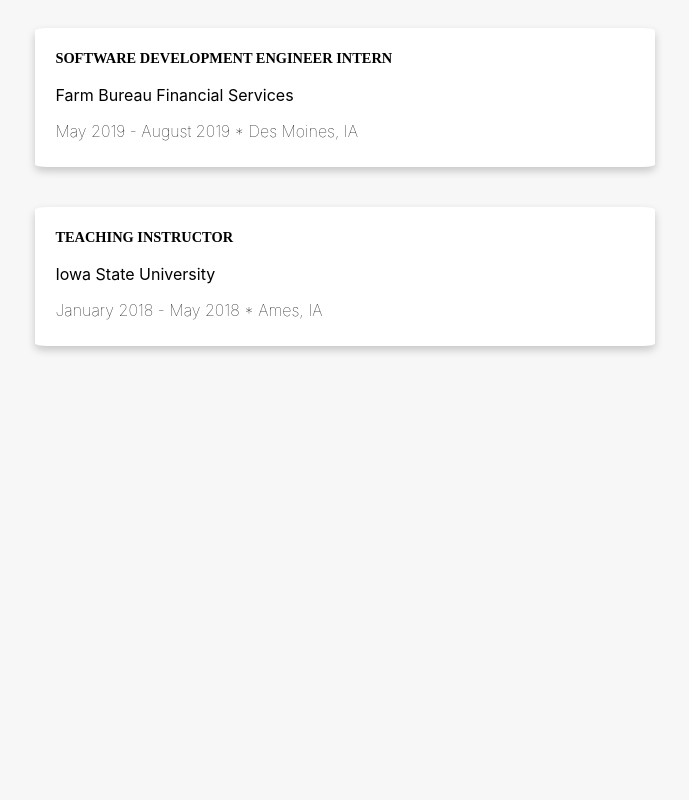
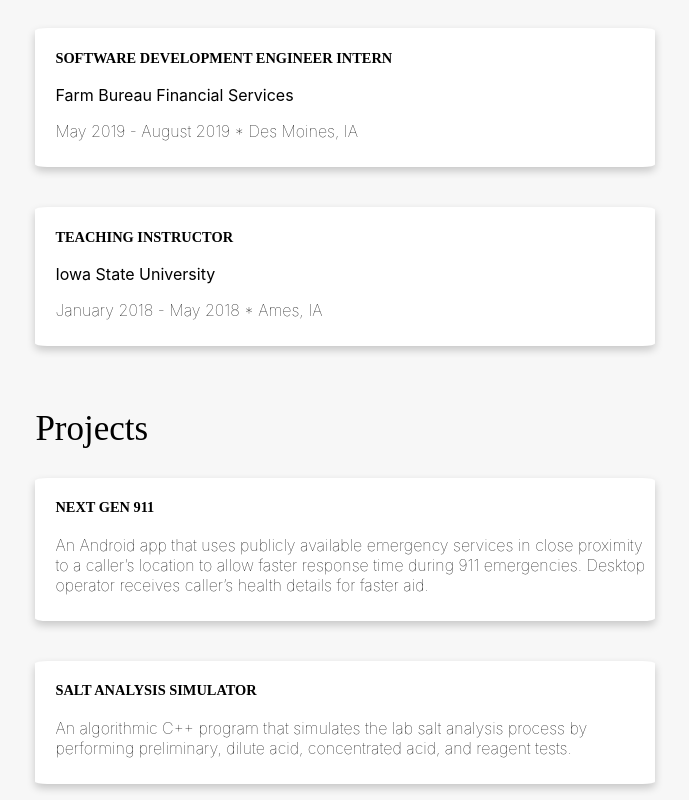
Before and after one commit to rishabnarendra/personalwebsite, a React (Create React App) app in the folder personal-website/: page / in a window 1280 px wide. Shown: the part 1358-2158 px from the top of the page, without its empty margins (131-820 px from the left). Before the commit the page ends 1720 px from the top, so only its background shows below. Built offline with nearby package versions, Linux system fonts and the light colour scheme.

Commit message:
Added projects section

```diff
--- a/personal-website/src/App.js
+++ b/personal-website/src/App.js
@@ -1,6 +1,7 @@
 import React from 'react';
 import About from './components/About';
 import Experience from './components/Experience';
+import Projects from './components/Projects';
 import './App.css';
 
 function App() {
@@ -14,6 +15,7 @@
         <hr class="Line"></hr>
         <About />
         <Experience />
+        <Projects />
       </ul>
   );
 }
--- /dev/null
+++ b/personal-website/src/components/Projects.js
@@ -0,0 +1,28 @@
+import React, { Component } from 'react';
+
+class Projects extends Component{
+    render(){
+        return(
+            <div class="Summary">
+                <h2 class="ExperienceHeader">Projects</h2>
+                <div class="Card">
+                    <h3 class="Position">Next Gen 911</h3>
+                    <p class="Date">An Android app that uses publicly available emergency services in close proximity to a caller’s location to
+                    allow faster response time during 911 emergencies. Desktop operator receives caller’s health details for
+                    faster aid.
+                    </p>
+                </div>
+                <br></br><br></br>
+
+                <div class="Card">
+                    <h3 class="Position">Salt Analysis Simulator</h3>
+                    <p class="Date">An algorithmic C++ program that simulates the lab salt analysis process by performing preliminary, dilute acid,
+                    concentrated acid, and reagent tests.
+                    </p>
+                </div>
+            </div>
+        );
+    }
+}
+
+export default Projects;
```
